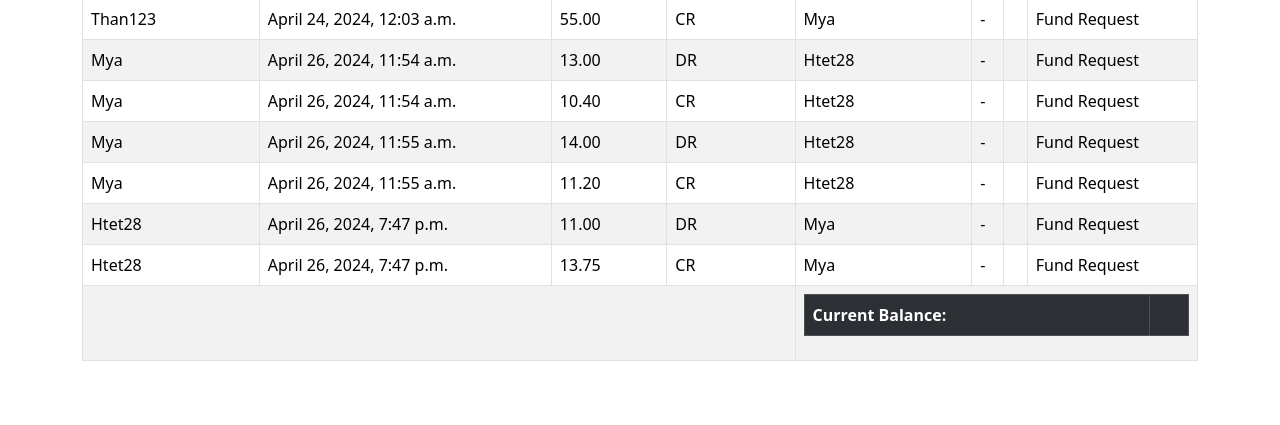
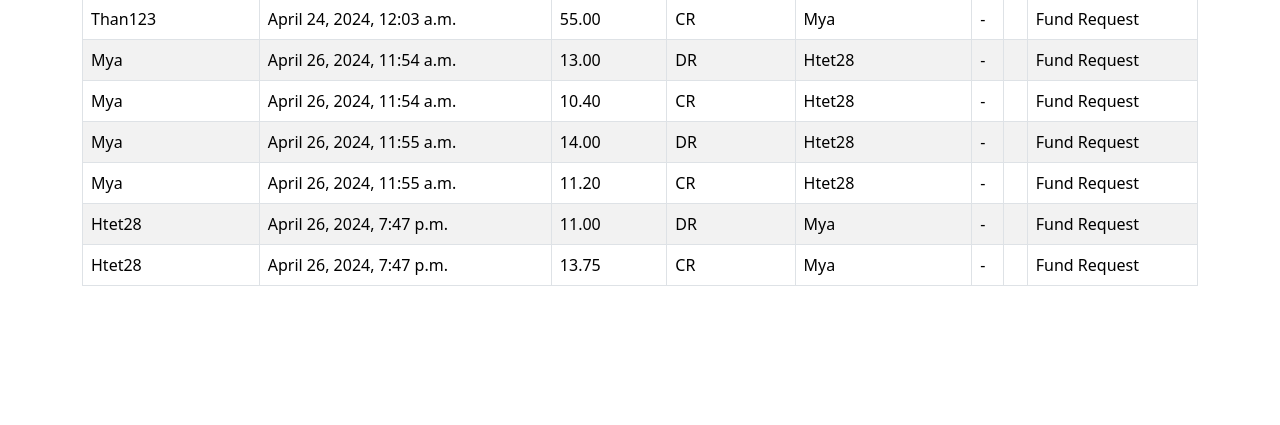
Before and after one commit to Mya2328/webapps2024, a Django app: page /webapps2024/admin/ in a window 1280 px wide. Shown: the part 1966-2391 px from the top of the page. After the commit the page ends 2252 px from the top, so only its background shows below. Run offline with Django 4.2, Linux system fonts and the light colour scheme; a user stored in the database is signed in; data comes from the database, SQL or seed files in the repository; both versions use the stored data as it was after the commit; tables that the repository leaves empty hold one stand-in row (values such as "Sample post"); some libraries are stand-ins or nearby versions.

Commit message:
changes in admin dashboard

```diff
--- a/templates/admin/dashboard.html
+++ b/templates/admin/dashboard.html
@@ -36,17 +36,6 @@
     </tr>
     {% endfor %}
     {% endif %}
-    <tr>
-        <td colspan="4">&nbsp;</td> <!-- empty cells to span the main table columns -->
-        <td colspan="4">
-            <table class="table table-bordered table-striped table-hover table-dark">
-                <tr>
-                    <td><strong>Current Balance:</strong></td>
-                    <td><strong>{{ user.balance.balance }} {{ user.balance.currency }}</strong></td>
-                </tr>
-            </table>
-        </td>
-    </tr>
     </tbody>
 
 </table>
```
Also changed, not shown: webapps.db.
